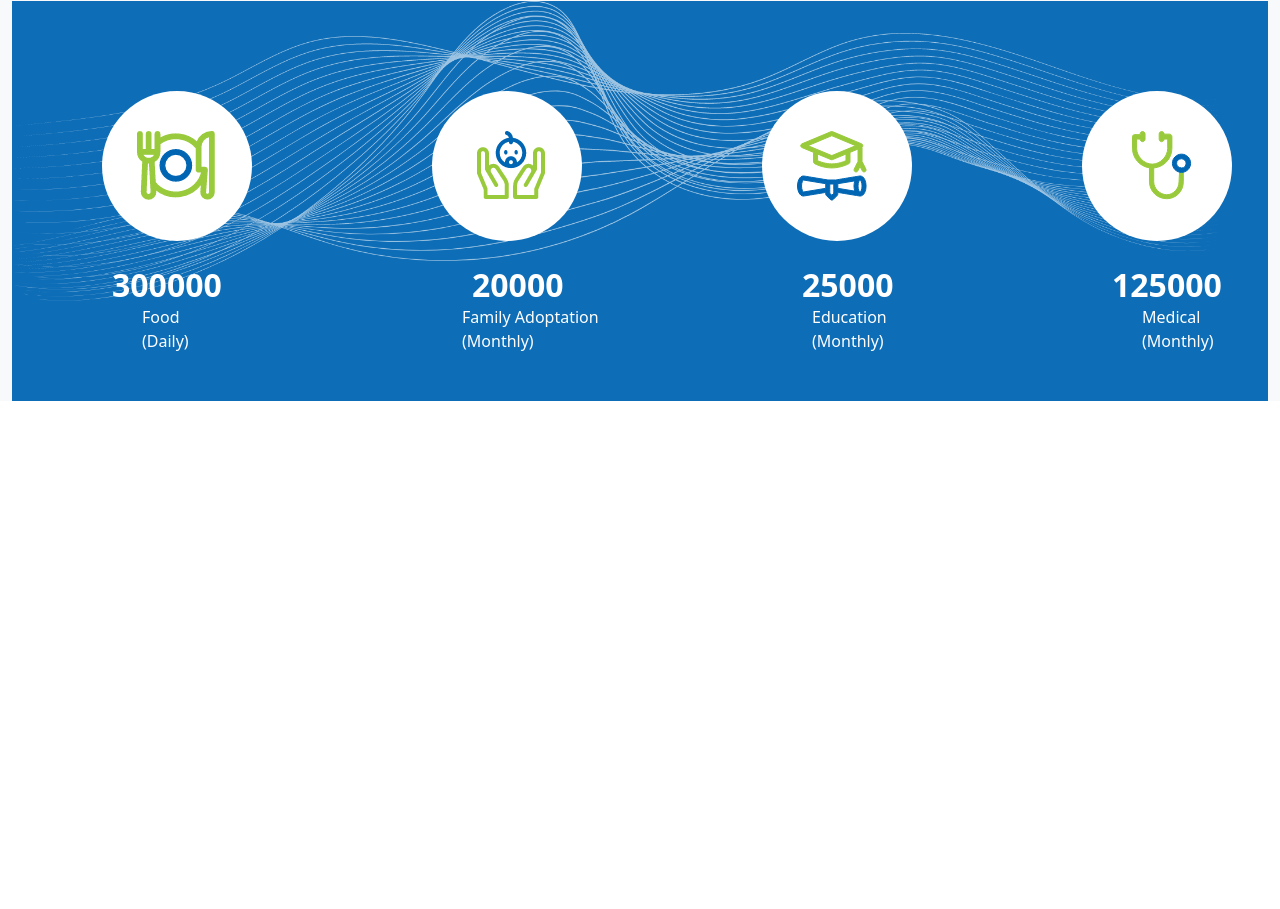
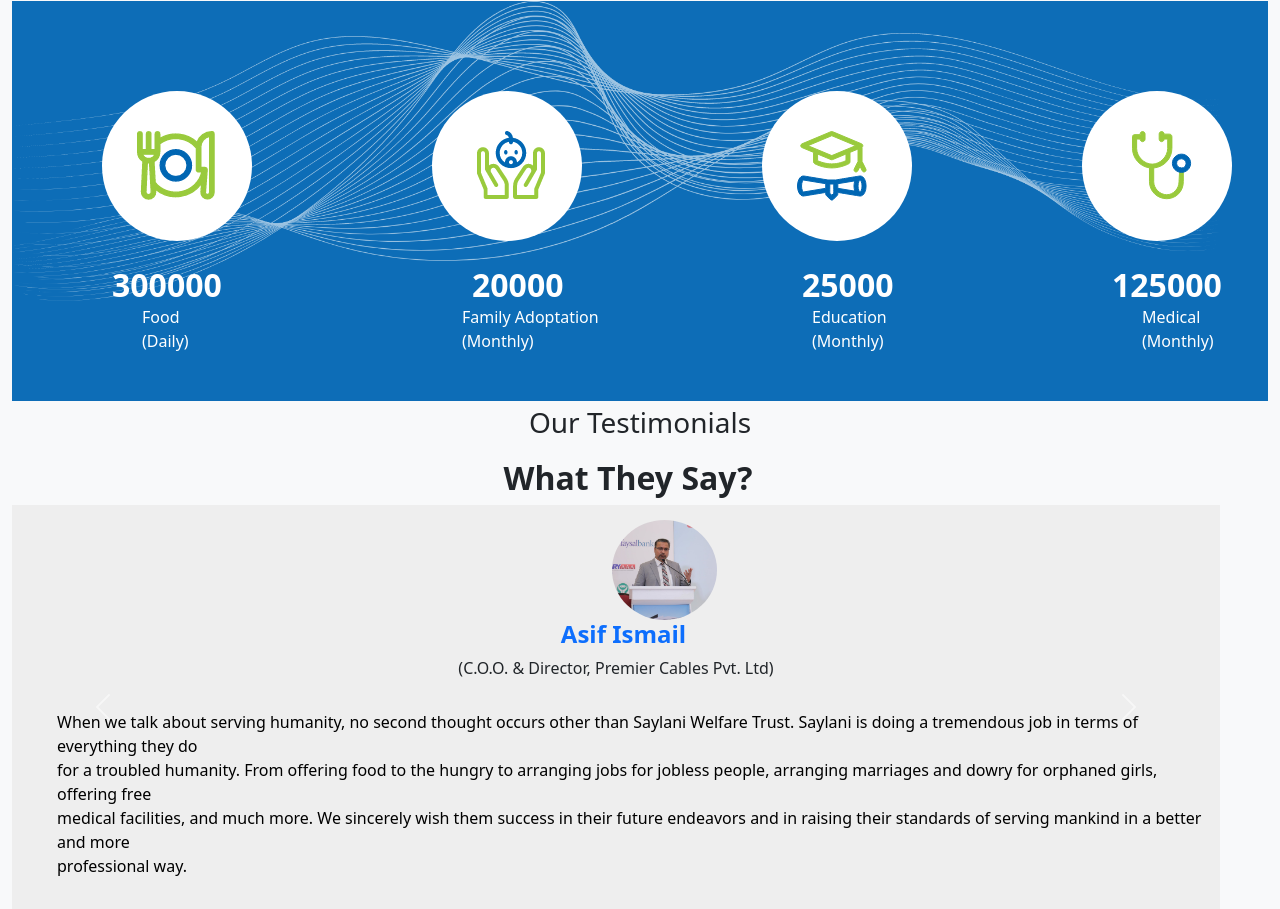
Before and after one commit to SMujtabA11/Saylani_webpage, a plain HTML site: page index.html in a window 1280 px wide. Shown: the part 2633-3542 px from the top of the page. Before the commit the page ends 3034 px from the top, so only its background shows below. Drawn offline with nearby package versions, Linux system fonts and the light colour scheme.

Commit message:
Add files via upload

```diff
--- a/index.html
+++ b/index.html
@@ -202,6 +202,45 @@
 </div>
 </div>
 </div>
+<div class="row">
+<div class="col-12">
+    <p class="text-center fs-3 ">Our Testimonials</p>
+</div>
+<div class="row">
+<div class="col-12">
+    <h2 class="text-center fw-bold">What They Say?</h2>
+</div>
+<div class="row">
+<div class="col">
+    <div id="carouselExampleFade" class="carousel slide carousel-fade" style="background-color: rgb(238, 238, 238);">
+        <div class="carousel-inner">
+          <div class="carousel-item active">
+            <img src="./images/96.jpg" class="rounded-circle" alt="..." height="100px" style="margin-left:600px; margin-top: 15px;">
+            <h4 class="fs-4 fw-bold text-center text-primary" style="margin-left: 15px;">Asif Ismail</h4> <br>
+               <p class="text-center " style="margin-top: -25px;"> (C.O.O. & Director, Premier Cables Pvt. Ltd) </p><br>
+               <p style="padding:15px; color: rgb(0, 0, 0); margin-left: 30px; margin-top: -25px;"> When we talk about serving humanity, no second thought occurs other than Saylani Welfare Trust. Saylani is doing a tremendous job in terms of everything they do  <br>for a troubled humanity. From offering food to the hungry to arranging jobs for jobless people, arranging marriages and dowry for orphaned girls, offering free <br> medical facilities, and much more. We sincerely wish them success in their future endeavors and in raising their standards of serving mankind in a better and more  <br>professional way.</p>
+          </div>
+          <div class="carousel-item">
+            <img src="./images/95c.jpg" class="rounded-circle" alt="..." height="100px" style="margin-left:600px; margin-top: 15px;">
+            <h4 class="fs-4 fw-bold text-center text-primary" style="margin-left: 15px;">Arshad Wali Muhammad
+            </h4> <br>
+               <p class="text-center " style="margin-top: -25px;"> (Group Director, Gerry’s Group) </p><br>
+               <p style="padding:15px; color: rgb(0, 0, 0); margin-left: 30px; margin-top: -25px;"> Saylani Welfare Trust is a name that needs no introduction today. The journey this team embarked upon was made possible owing to their zeal, enthusiasm & <br> commitment to the society and by the grace of Allah (SWT), it has become a name that we need and not just the one we want. I wish Saylani’s team all the success <br> and blessing that they deserve for future, May God bless Saylani and ensure prosperity and happiness for our people, Ameen!</p>
+          </div>
+          <button class="carousel-control-prev" type="button" data-bs-target="#carouselExampleFade" data-bs-slide="prev">
+            <span class="carousel-control-prev-icon" aria-hidden="true"></span>
+            <span class="visually-hidden">Previous</span>
+          </button>
+          <button class="carousel-control-next" type="button" data-bs-target="#carouselExampleFade" data-bs-slide="next">
+            <span class="carousel-control-next-icon" aria-hidden="true"></span>
+            <span class="visually-hidden">Next</span>
+          </button>
+        </div>
+      </div>
+</div>
+</div>
+</div>
+</div>
 </div>
 <script src="https://cdn.jsdelivr.net/npm/@popperjs/core@2.11.8/dist/umd/popper.min.js" integrity="sha384-I7E8VVD/ismYTF4hNIPjVp/Zjvgyol6VFvRkX/vR+Vc4jQkC+hVqc2pM8ODewa9r" crossorigin="anonymous"></script>
 <script src="https://cdn.jsdelivr.net/npm/bootstrap@5.3.3/dist/js/bootstrap.min.js" integrity="sha384-0pUGZvbkm6XF6gxjEnlmuGrJXVbNuzT9qBBavbLwCsOGabYfZo0T0to5eqruptLy" crossorigin="anonymous"></script>
```
Also changed, not shown: images/95c.jpg (added), images/96.jpg (added), 1 other file.
